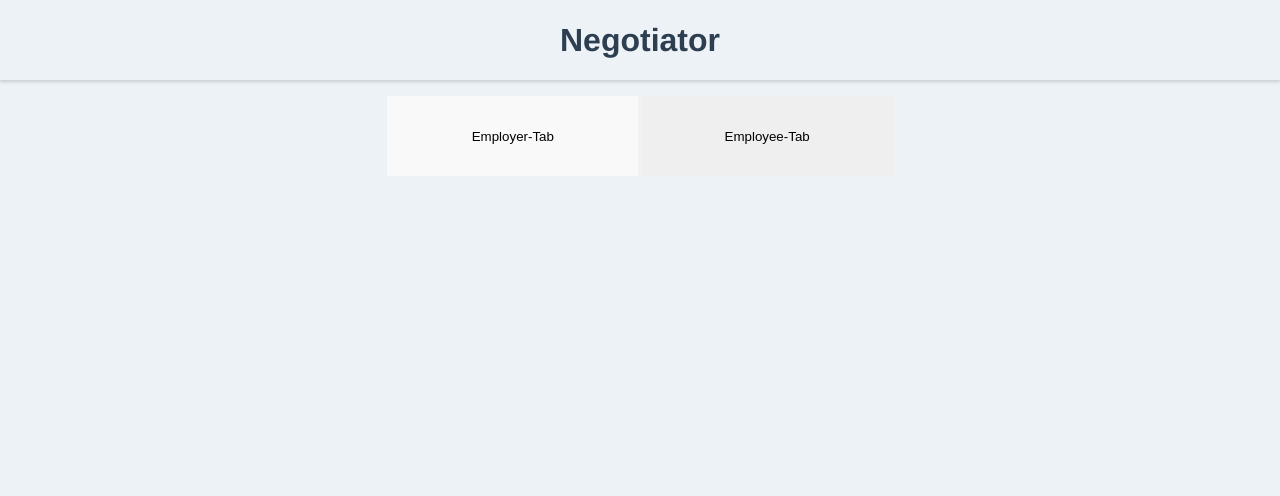
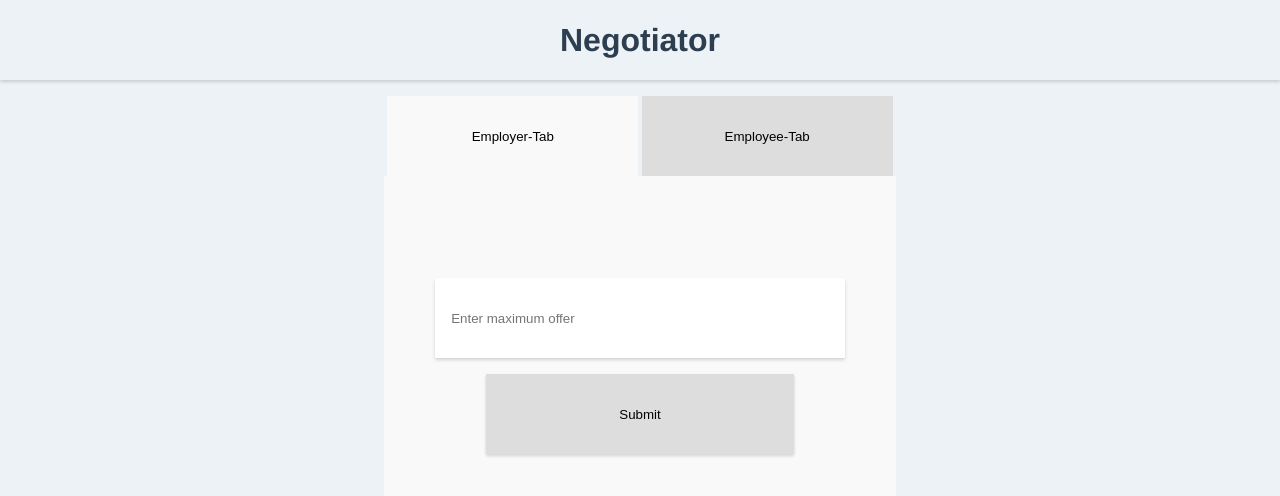
Before and after one commit to saheedt/Negotiator, a Vue app: page / in a window 1280 px wide. Shown: the top 496 px of the page. Built offline with nearby package versions, Linux system fonts and the light colour scheme.

Commit message:
- add Employer component - add Error component - add util file - add extra validation for characters considered invalid (exponentials)

```diff
--- a/src/App.vue
+++ b/src/App.vue
@@ -7,22 +7,28 @@
           v-for="tab in tabs"
           v-bind:key="tab.name"
           v-bind:styleClass="['tab-button', {active: activeTab.name === tab.name}]"
-          v-bind:handleCLick="switchTab(tab)"
+          v-bind:handleClick="switchTab(tab)"
           >
           {{tab.name}}
           </Button>
       </div>
-      <div class="tab-components-holder"></div>
+      <div class="tab-components-holder">
+        <component v-bind:is="activeTab.component"></component>
+      </div>
     </section>
   </main>
 </template>
 
 <script>
+import Button from './components/Button.vue';
 import Header from './components/Header.vue';
-import Button from './components/Button.vue';
+import Employer from './components/Employer.vue';
 
 const tabs = [
-  { name: 'Employer-Tab' },
+  {
+    name: 'Employer-Tab',
+    component: Employer,
+  },
   { name: 'Employee-Tab' },
 ];
 export default {
@@ -80,9 +86,13 @@ a {
   display: flex;
   justify-content: space-evenly;
 }
+.tab-components-holder {
+  width: 100%;
+}
 .tab-button {
   width: 49%;
   height: 100%;
+  background-color: #dddddd;
 }
 .tab-button.active {
   background-color: $component-background;
@@ -93,7 +103,26 @@ a {
 .tab-button:focus {
   outline-color:  $main-background;
 }
-
+.salary-input-holder {
+  width: 80%;
+  margin-top: 3rem;
+  box-shadow: $primary-box-shadow;
+}
+.salary-submit-btn-holder {
+  width: 60%;
+  margin-top: 1rem;
+  box-shadow: $primary-box-shadow;
+}
+.salary-input {
+  height: 3rem;
+  width: 100%;
+  padding: 0 1rem;
+}
+.submit-button {
+  height: 3rem;
+  width: 100%;
+  background-color: #dddddd;
+}
 /** small screen breakpoint */
 @media only screen and (max-width: 719px) {
   .tab-container{
@@ -107,6 +136,15 @@ a {
     width: 60%;
     min-width: 350px;
   }
+  .salary-input-holder {
+    margin-top: 10%;
+  }
+  .salary-input {
+    height: 5rem;
+  }
+  .submit-button {
+    height: 5rem;
+  }
 }
 /** large screen breakpoint */
 @media only screen and (min-width: 1080px) and (max-width: 1199px) {
@@ -114,11 +152,29 @@ a {
     width: 50%;
     max-width: 450px;
   }
+  .salary-input {
+    height: 5rem;
+  }
+  .submit-button {
+    height: 5rem;
+  }
+  .salary-input-holder {
+    margin-top: 15%;
+  }
 }
 /** larger screen breakpoint */
 @media only screen and (min-width: 1200px) {
   .tab-container{
     max-width: 40%;
   }
+  .salary-input {
+    height: 5rem;
+  }
+  .submit-button {
+    height: 5rem;
+  }
+  .salary-input-holder {
+    margin-top: 20%;
+  }
 }
 </style>
--- a/src/components/Button.vue
+++ b/src/components/Button.vue
@@ -1,5 +1,5 @@
 <template>
-  <button @click="handleCLick()" :class="styleClass">
+  <button @click="handleClick()" :class="styleClass">
     <slot></slot>
   </button>
 </template>
@@ -8,7 +8,7 @@ export default {
   name: 'Button',
   props: {
     styleClass: Array,
-    handleCLick: Function,
+    handleClick: Function,
   },
 };
 </script>
--- /dev/null
+++ b/src/components/Employer.vue
@@ -0,0 +1,58 @@
+<template>
+  <form class="employer-holder" @submit="submitOffer">
+    <div class="salary-input-holder">
+      <Input
+        label="Employer salary offer"
+        placeholder="Enter maximum offer"
+        type="number"
+        v-on:input="setLocalOffer($event)"
+        :styleClass="['salary-input']"
+        :required='true'
+      />
+    </div>
+    <div class="salary-submit-btn-holder">
+      <!-- implement an error notifier -->
+      <Input
+        type="submit"
+        :styleClass="['submit-button']"
+      />
+    </div>
+  </form>
+</template>
+<script>
+import Input from './Input.vue';
+
+export default {
+  name: 'Employer',
+  components: {
+    Input,
+  },
+  data: () => ({
+    localEmployerOffer: null,
+  }),
+  methods: {
+    setLocalOffer(offer) {
+      console.log('incoming offer: ', offer);
+      console.log('string Parse: ', JSON.parse(JSON.stringify(offer)));
+      this.localEmployerOffer = offer;
+      console.log('local offer: ', this.localEmployerOffer);
+    },
+    submitOffer(event) {
+      // implement/style error notification component
+      event.preventDefault();
+      console.log('submiting...');
+      console.log('is nan? : ', Number.isNaN(this.localEmployerOffer));
+    },
+  },
+};
+</script>
+<style scoped lang="scss">
+  .employer-holder {
+    width: 100%;
+    height: 50vh;
+    display: flex;
+    flex-direction: column;
+    align-items: center;
+    background-color: $component-background;
+  }
+</style>
--- a/src/components/Input.vue
+++ b/src/components/Input.vue
@@ -4,8 +4,13 @@
     :placeholder="placeholder"
     :type="type"
     :value="localValue"
-    v-on:input="$emit('input', $event.target.value)"
+    v-on:input="handleInput"
+    v-on:paste="handlePaste"
+    v-on:keypress="handleKeyPress"
     :required="required"
+    :class="styleClass"
+    min="1"
+    step="any"
   />
 </template>
 <script>
@@ -16,15 +21,31 @@ export default {
     placeholder: String,
     required: Boolean,
     type: String,
+    styleClass: Array,
   },
-  data: () =>({
-      localValue: null
+  data: () => ({
+    localValue: null,
   }),
+  methods: {
+    handleInput(event) {
+      this.$emit('input', event.target.value);
+    },
+    handleKeyPress(event) {
+      const invalid = ['e', 'E'];
+      if (invalid.includes(event.key)) {
+        event.preventDefault();
+      }
+    },
+    handlePaste(event) {
+      const text = (event.originaleventvent || event).clipboardData.getData('text/plain');
+      const stringified = JSON.stringify(text);
+      if (stringified.indexOf('e') > -1 || stringified.indexOf('E') > -1) {
+        console.log('should stop..');
+        event.preventDefault();
+      }
+    },
+  },
 };
 </script>
 <style lang="scss">
-  input {
-    height: 5rem;
-  	width: 80%;
-	}
 </style>
--- /dev/null
+++ b/src/utils/validations.js
@@ -0,0 +1,6 @@
+export default {
+  hasExponential: (salary) => {
+    const invalidCharacters = ["e", "E"];
+    return invalidCharacters.includes(salary);
+  },
+};
```
Also changed, not shown: src/components/Error.vue (added, +16 -0 lines).
